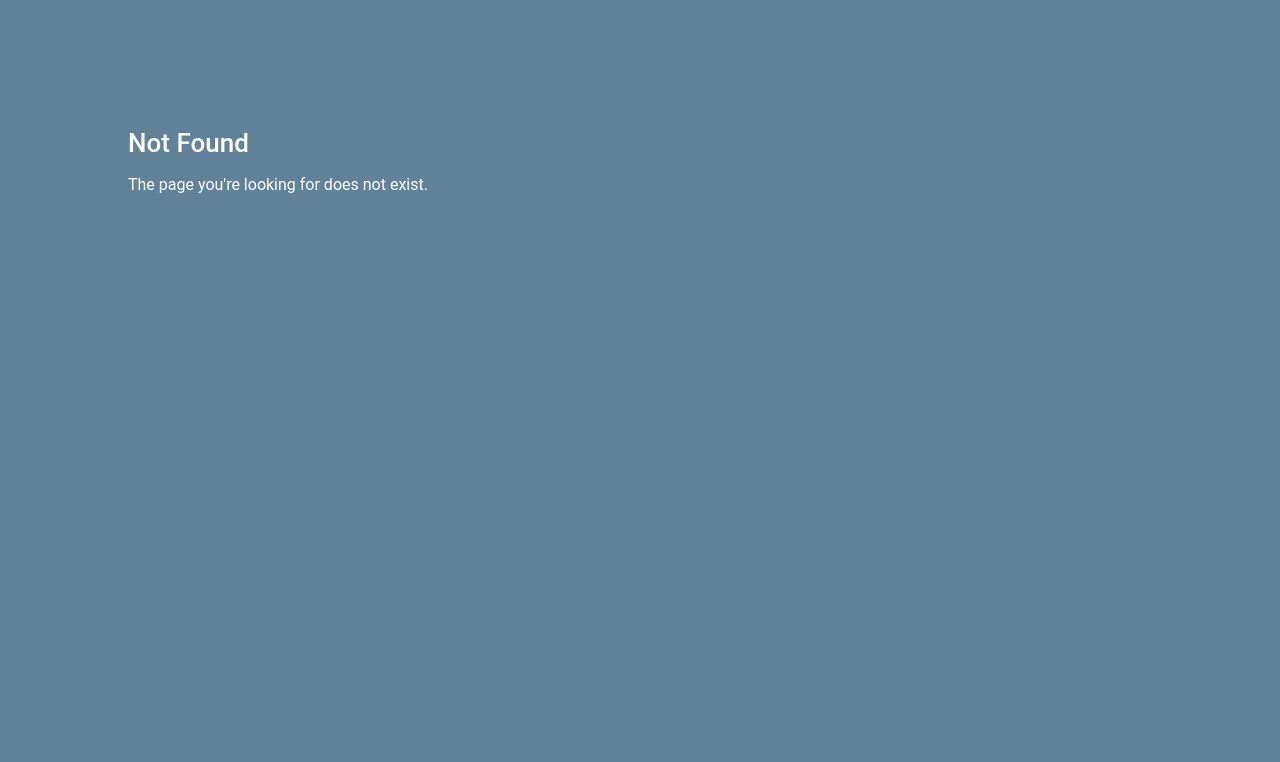
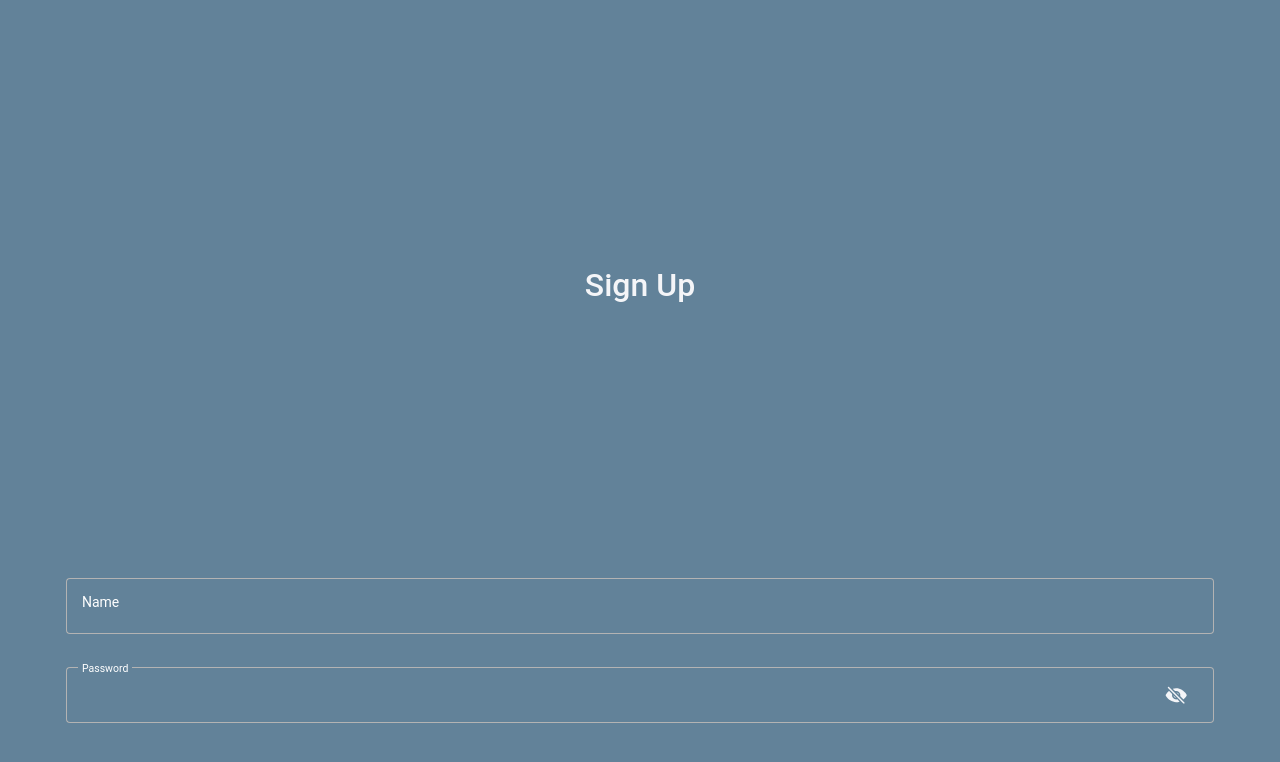
Before and after one commit to AnnaMarburger/Bachelorarbeit, a Vue app: page /signup in a window 1280 px wide. Before the commit this address had no page. Shown: the top 762 px of the page. Built offline with nearby package versions, Linux system fonts and the light colour scheme.

Commit message:
added: register not anonymously

```diff
--- a/src/App.tsx
+++ b/src/App.tsx
@@ -43,6 +43,7 @@ import '@ionic/react/css/display.css';
 
 /* Theme variables */
 import './theme/variables.css';
+import SignUpScreen from "@pages/SignUpScreen";
 
 setupIonicReact();
 
@@ -52,6 +53,7 @@ const App: React.FC = () => (
         <IonRouterOutlet>
           <Route path="/landing" component={LandingScreen} exact />
           <Route path="/login" component={LoginScreen} exact />
+          <Route path="/signup" component={SignUpScreen} exact />
           <Route path="/disclaimer" component={Disclaimer} exact />
           <Route path="/home">
             <PrivateRoute>
--- a/src/locales/en/translation.json
+++ b/src/locales/en/translation.json
@@ -1,19 +1,28 @@
 {
     "WelcomeScreen": {
-        "Header": "Hello",
-        "SkipLogin": "You don't want an account? Skip LogIn"
-    },
-    "RedirectScreen": {
-        "Login": "Logging in... Please wait!",
-        "Logout": "Logging out..."
+        "Header": "Hello!",
+        "Text": "Click 'anonymous', if you want to create a new anonymous account. Be aware that you will loose your data with this option, once you logout.",
+        "Login": "Login",
+        "Anonymous": "Anonymous",
+        "SignUp": "Sign Up"
+
     },
     "LoginScreen": {
         "Header": "Login",
         "Name": "Username",
         "Password": "Password",
         "Button": "Login",
-        "Forgot": "Forgot your password?",
-        "SignUp": "No account? Register here"
+        "SignUp": "No account? Register here",
+        "AlertFail": "Login failed"
+    },
+    "SignUpScreen": {
+        "Header": "Sign Up",
+        "Name": "Name",
+        "Password": "Password",
+        "Button": "Sign Up",
+        "Back": "Back to landing page",
+        "Anonymous": "Don't want an account? Login anonymously!",
+        "AlertFail": "Sign Up failed"
     },
     "Tabs": {
         "Tab1": "Home",
--- a/src/pages/LandingScreen.css
+++ b/src/pages/LandingScreen.css
@@ -1,5 +1,4 @@
 .buttons {
-    margin-top: 2%;
     text-align: center;
 }
 
@@ -18,6 +17,8 @@
 .landing-card {
     --ion-background-color: transparent;
     box-shadow: none !important;
+    margin-left: 40px;
+    margin-right: 40px;
 }
 
 img {
--- a/src/pages/LandingScreen.tsx
+++ b/src/pages/LandingScreen.tsx
@@ -10,6 +10,7 @@ import {
   IonCardTitle,
   useIonRouter,
   useIonViewWillEnter,
+  IonText,
 } from '@ionic/react';
 import { RegistrationUtils } from '../utils/auth/registration.utils'
 import { Account } from '../modules/account';
@@ -26,7 +27,7 @@ const LandingScreen: React.FC = () => {
   const { t } = useTranslation();
 
   useIonViewWillEnter(() => {
-    readFromStorage().then(async acc => {
+    readFromStorage().then(async (acc) => {
       if (acc?.userName && acc?.password) {
         console.log("perform autologin", acc);
         await loginUser(acc.userName, acc.password);
@@ -63,25 +64,25 @@ const LandingScreen: React.FC = () => {
     await RegistrationUtils.registerInTenant();
     await RegistrationUtils.registerInStudy();
     console.log("registered");
-
   }
 
   return (
     <IonPage>
       <IonContent fullscreen className='landing-content'>
-        <div className='welcomescreen-card'>
+        <div>
           <IonCard className='landing-card'>
             <img src='graphic-login.png' height="300"></img>
             <IonCardHeader>
               <IonCardTitle color="light" className='landing-title'>
                 {t("WelcomeScreen.Header")}
               </IonCardTitle>
-              <IonCardSubtitle color="light">{t("WelcomeScreen.SkipLogin")}</IonCardSubtitle>
             </IonCardHeader>
             <IonCardContent>
+              <IonText color='light'>{t("WelcomeScreen.Text")}</IonText>
               <div className='buttons'>
-                <IonButton routerLink='/login' shape='round' color="light">Login</IonButton>
-                <IonButton shape='round' color="light" onClick={async () => {
+                <IonButton routerLink='/login' expand="block" color="light">{t("WelcomeScreen.Login")}</IonButton>
+                <IonButton routerLink='/signup' expand="block" color="light">{t("WelcomeScreen.SignUp")}</IonButton>
+                <IonButton expand='block' color="light" onClick={async () => {
                   await handleAnonymousSignIn();
                   const disclaimerSeen = await Preferences.get({ key: "acceptedDisclaimer" });
                   if (disclaimerSeen.value === "true") {
@@ -89,7 +90,7 @@ const LandingScreen: React.FC = () => {
                   } else {
                     router.push('/disclaimer', "none");
                   }
-                }}>Anonym</IonButton>
+                }}>{t("WelcomeScreen.Anonymous")}</IonButton>
               </div>
             </IonCardContent>
           </IonCard>
--- a/src/pages/LoginScreen.tsx
+++ b/src/pages/LoginScreen.tsx
@@ -1,19 +1,13 @@
-/*----------------------------------- Imports -----------------------------------------------------------*/
-
 import {IonButton, IonCard, IonCardContent, IonCardHeader, IonCardSubtitle, IonCardTitle, IonContent, IonInput, IonInputPasswordToggle, IonPage, IonText, useIonRouter} from '@ionic/react';
 import { useTranslation } from 'react-i18next';
 import { useState } from 'react';
-import { RouteComponentProps } from 'react-router-dom';
 import { loginUser } from '../components/LoginComponent';
 import { Preferences } from '@capacitor/preferences';
 
 import './LoginScreens.css';
 
 
-interface LoginPageProps extends RouteComponentProps {
-}
-
-const LoginScreen: React.FC<LoginPageProps> = (props: LoginPageProps) => {
+const LoginScreen: React.FC = () => {
     const { t } = useTranslation();
     const router = useIonRouter();
     const [username, setUsername] = useState("");
@@ -36,8 +30,6 @@ const LoginScreen: React.FC<LoginPageProps> = (props: LoginPageProps) => {
                             <IonInput value={password} onIonInput={(e: any) => setPassword(e.detail.value || "")} color="light" className='custom' fill="outline" label={t("LoginScreen.Password")} labelPlacement="floating">
                                 <IonInputPasswordToggle color="light" slot="end"></IonInputPasswordToggle>
                             </IonInput>
-                            <br />
-                            <IonText color="light">{t("LoginScreen.Forgot")}</IonText>
                         </div>
                         <br />
                         <div className='buttons'>
@@ -49,11 +41,11 @@ const LoginScreen: React.FC<LoginPageProps> = (props: LoginPageProps) => {
                                 } else if (success){
                                     router.push('/disclaimer', "none");
                                 } else {
-                                    alert("Login failed.")
+                                    alert(t("LoginScreen.AlertFail"))
                                 }
-                            }}> Login </IonButton>
+                            }}>{t("LoginScreen.Button")}</IonButton>
                         <br />
-                        <IonText color="light"><a href='/signup'>{t("LoginScreen.SignUp")}</a></IonText>
+                        <IonText color="light"><a className="link" href='/signup'>{t("LoginScreen.SignUp")}</a></IonText>
                     </div>
                 </IonCardContent>
             </IonCard>
--- /dev/null
+++ b/src/pages/SignUpScreen.tsx
@@ -0,0 +1,72 @@
+import { IonButton, IonCard, IonCardContent, IonCardHeader, IonCardSubtitle, IonCardTitle, IonContent, IonInput, IonInputPasswordToggle, IonPage, IonText, useIonRouter } from '@ionic/react';
+import { useTranslation } from 'react-i18next';
+import { useState } from 'react';
+import { loginUser } from '../components/LoginComponent';
+import { Account } from '../modules/account';
+import { RegistrationUtils } from '@utils/auth/registration.utils';
+import { readActiveAccount, updateAccount } from '../modules/dalAccount';
+import { Preferences } from '@capacitor/preferences';
+
+import './LoginScreens.css';
+import "./main.css"
+
+
+const SignUpScreen: React.FC = () => {
+    const { t } = useTranslation();
+    const router = useIonRouter();
+    const [password, setPassword] = useState("");
+    const [name, setName] = useState("");
+
+
+    async function signUp() {
+        //create new account
+        const account = new Account(undefined, undefined, undefined, password, undefined, name);
+        const response = await RegistrationUtils.createAnonymousUser(account);
+        account.id = response.id;
+        await updateAccount(account);
+        console.log("saved new account", readActiveAccount());
+
+        //login with new account
+        const success = await loginUser(account.userName ?? "", account.password);
+        if (success) {
+            //register in tenant and study
+            await RegistrationUtils.registerInTenant();
+            await RegistrationUtils.registerInStudy();
+            console.log("registered");
+            router.push('/disclaimer', "none");
+        }
+    }
+
+    return (
+        <IonPage>
+            <IonContent fullscreen>
+                <IonCard className='ion-no-margin'>
+                    <IonCardHeader>
+                        <IonCardTitle color="light" className='loginheader'>
+                            {t("SignUpScreen.Header")}
+                        </IonCardTitle>
+                        <IonCardSubtitle color="light"></IonCardSubtitle>
+                    </IonCardHeader>
+                    <IonCardContent>
+                        <div className='InputFieldsLogIn'>
+                            <IonInput value={name} onIonInput={(e: any) => setName(e.detail.value || "")} color="light" className='custom' fill="outline" label={t("SignUpScreen.Name")} labelPlacement="floating"></IonInput>
+                            <br/>
+                            <IonInput value={password} onIonInput={(e: any) => setPassword(e.detail.value || "")} color="light" className='custom' fill="outline" label={t("SignUpScreen.Password")} labelPlacement="floating">
+                                <IonInputPasswordToggle color="light" slot="end"></IonInputPasswordToggle>
+                            </IonInput>
+                        </div>
+                        <br/>
+                        <div className='buttons'>
+                            <IonButton shape='round' className='buttons-login' color="light" onClick={() => { signUp(); }}> {t("SignUpScreen.Button")}</IonButton>
+                            <br/>
+                            <IonText color="light"><a className="link" href='/landing'>{t("SignUpScreen.Back")}</a></IonText>
+                        </div>
+                    </IonCardContent>
+                </IonCard>
+            </IonContent>
+        </IonPage >
+
+    );
+};
+
+export default SignUpScreen;
--- a/src/pages/main.css
+++ b/src/pages/main.css
@@ -110,6 +110,10 @@ ion-fab-button {
     --color: black;
 }
 
+.link {
+    color: #FFF;
+}
+
 .disclaimer {
     margin: 10%;
 }
```
